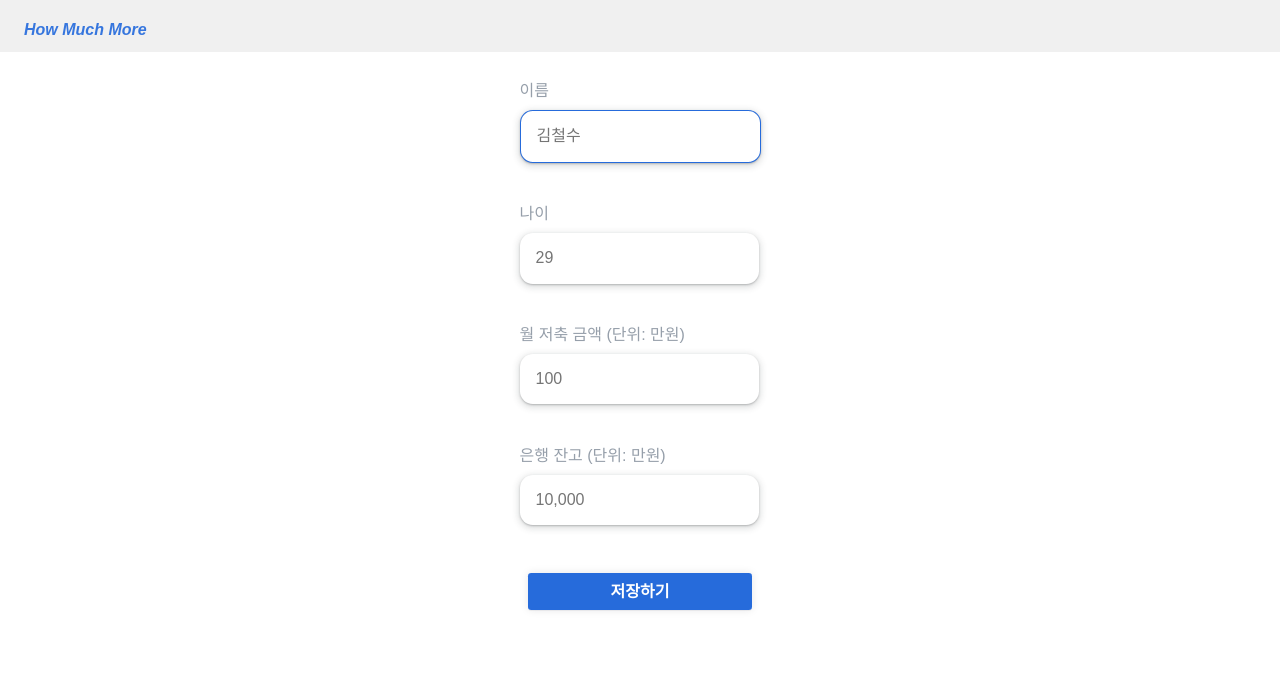
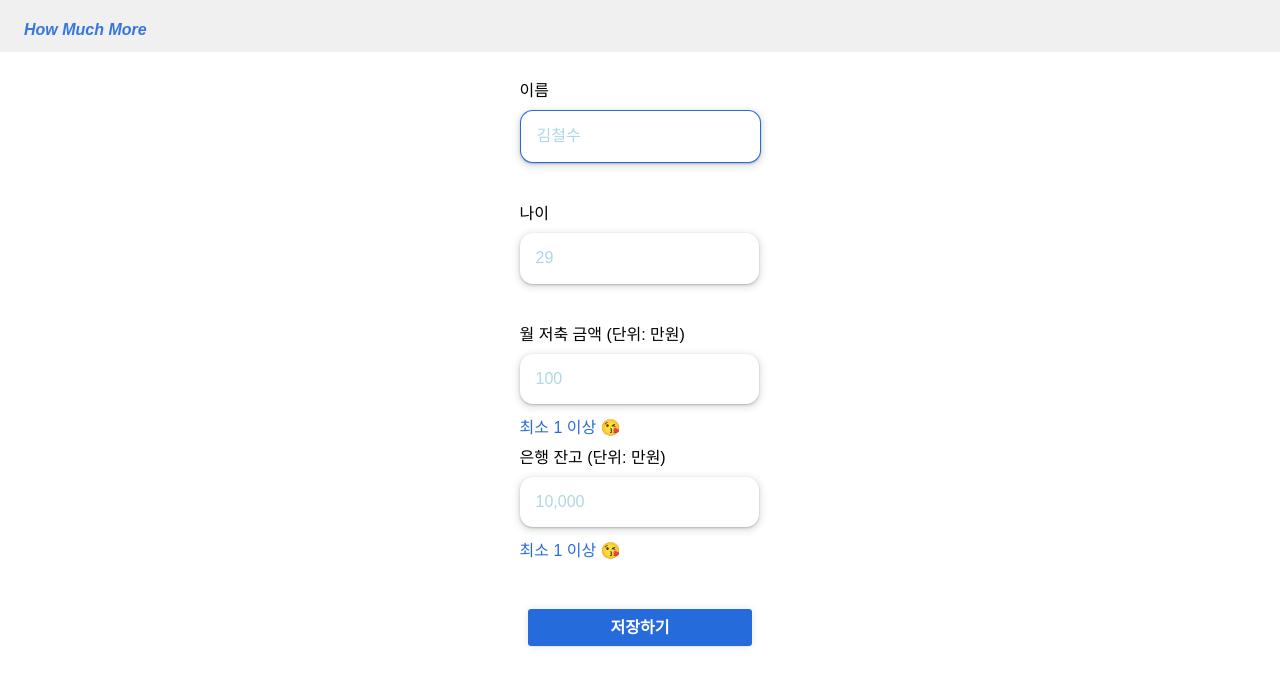
Before and after one commit to CodeSoom/HowMuchMore, a React app: page /profile in a window 1280 px wide. Shown: the top 686 px of the page. Built offline with nearby package versions, Linux system fonts and the light colour scheme; a web font is replaced by a local one.

Commit message:
🐛fix: Set min length Profile for form Validation

```diff
--- a/src/assets/css/global.css
+++ b/src/assets/css/global.css
@@ -9,6 +9,10 @@
 ::-webkit-scrollbar {
     width: 0;
     background: transparent;
+}
+
+::-webkit-input-placeholder{
+    color: lightblue;
 }
 
 html {
--- a/src/commons/Fields/TextField.jsx
+++ b/src/commons/Fields/TextField.jsx
@@ -17,7 +17,7 @@ const Label = styled.label({
   display: 'block',
   padding: '.4rem 0',
 
-  color: colors.lightGray,
+  color: colors.black,
   fontWeight: fontWeights.medium,
   lineHeight: '1.6',
 });
@@ -62,6 +62,7 @@ const TextField = React.memo(({
         name={name}
         placeholder={placeholder}
         value={value}
+        min="1"
         onChange={handleChange}
         autoFocus={focus}
       />
--- a/src/pages/NewProfile/NewProfile.jsx
+++ b/src/pages/NewProfile/NewProfile.jsx
@@ -29,7 +29,7 @@ const Label = styled.label({
   display: 'block',
   marginTop: '-1.2rem',
 
-  color: colors.black,
+  color: colors.themeColor,
 });
 
 export default function NewProfile({ onChange, onSubmit, profile }) {
@@ -66,10 +66,16 @@ export default function NewProfile({ onChange, onSubmit, profile }) {
           value={monthlySavings}
           onChange={onChange}
         />
-        {monthlySavings && (
+        {monthlySavings > 0 ? (
           <Label id="input-monthlySavings">
             {`${translateNumericToKor(monthlySavings)} 원`}
           </Label>
+        ) : (
+          <>
+            <Label id="input-monthlySavings">
+              최소 1 이상 😘
+            </Label>
+          </>
         )}
 
         <TextField
@@ -80,9 +86,13 @@ export default function NewProfile({ onChange, onSubmit, profile }) {
           value={currentBalance}
           onChange={onChange}
         />
-        {currentBalance && (
+        {currentBalance > 0 ? (
           <Label id="input-currentBlance">
             {`${translateNumericToKor(currentBalance)} 원`}
+          </Label>
+        ) : (
+          <Label id="input-currentBlance">
+            최소 1 이상 😘
           </Label>
         )}
 
```
